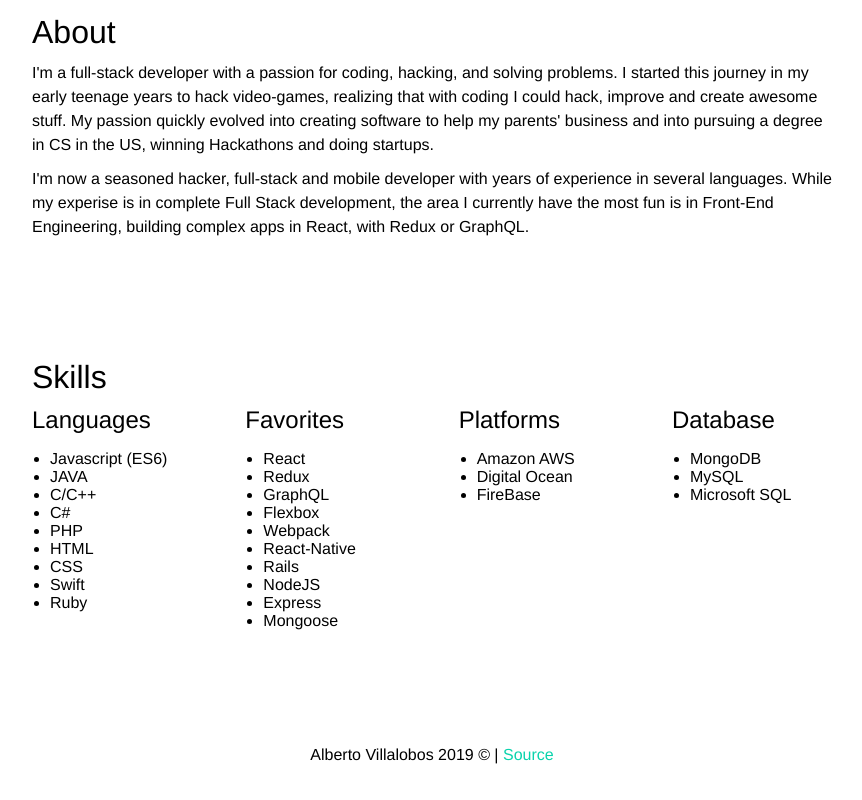
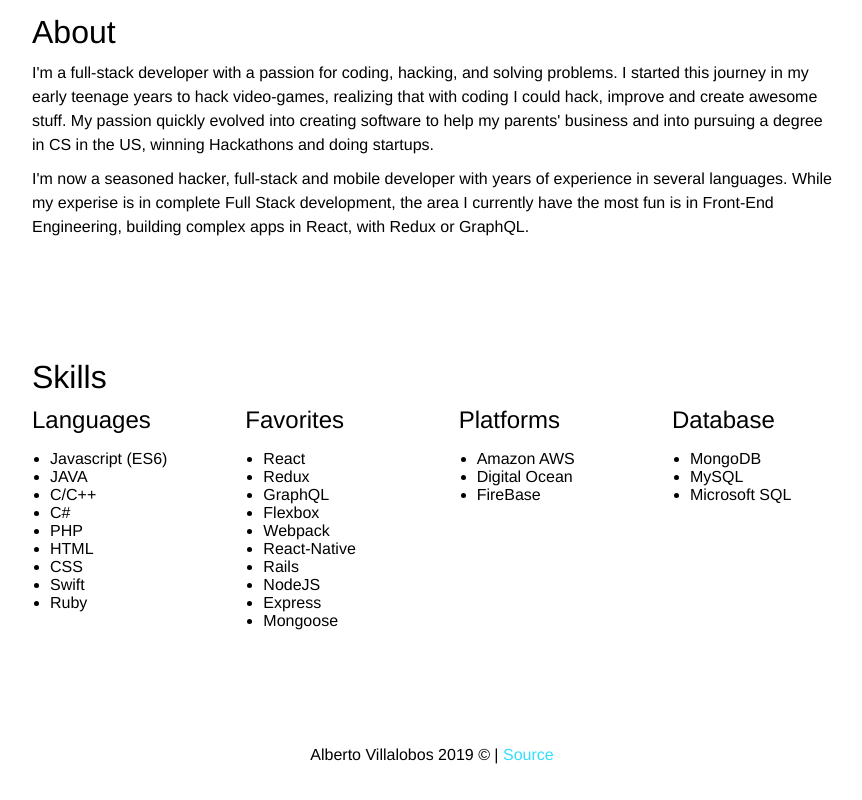
Before and after one commit to albertovillalobos/albertovillalobos, a React (Create React App) app: page / in a window 1280 px wide. Shown: the part 668-1468 px from the top of the page, without its empty margins (208-1070 px from the left). Built offline with nearby package versions, Linux system fonts and the light colour scheme.

Commit message:
Update primary color

```diff
--- a/src/components/footer/footer.module.scss
+++ b/src/components/footer/footer.module.scss
@@ -4,6 +4,7 @@
 
 .link {
   text-decoration: none;
-  color: #09d3ac;
+  color: #33dfff;
+  // color: #09d3ac;
   // color: #428bca;
 }
--- a/src/components/navbar/navbar.module.scss
+++ b/src/components/navbar/navbar.module.scss
@@ -5,7 +5,8 @@
   flex-direction: row;
   padding: 15px 100px;
   color: #333;
-  box-shadow: 0 2px 5px #09d3ac;
+  box-shadow: 0 2px 5px #33dfff;
+  // box-shadow: 0 2px 5px #09d3ac;
   // box-shadow: 0 2px 5px #428bca;
 
   @media(max-width: $breakpoint) {
```
